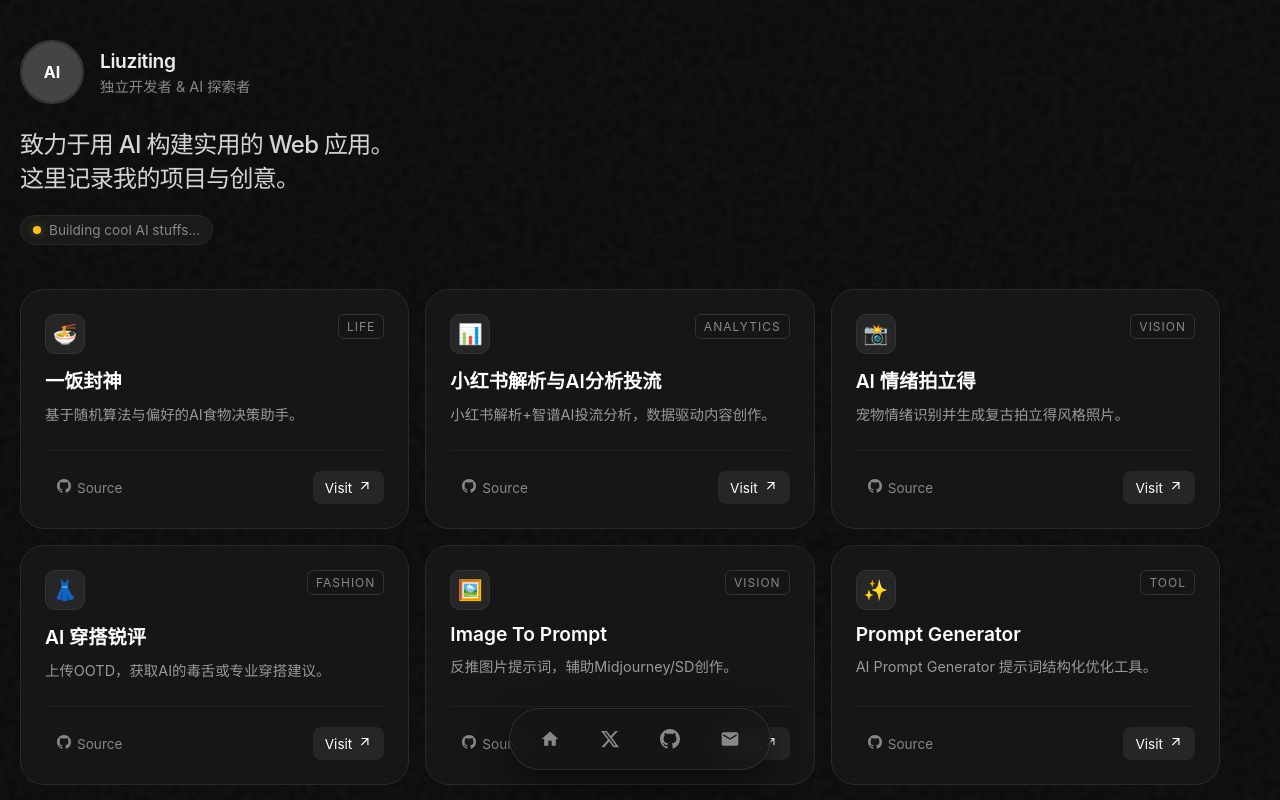
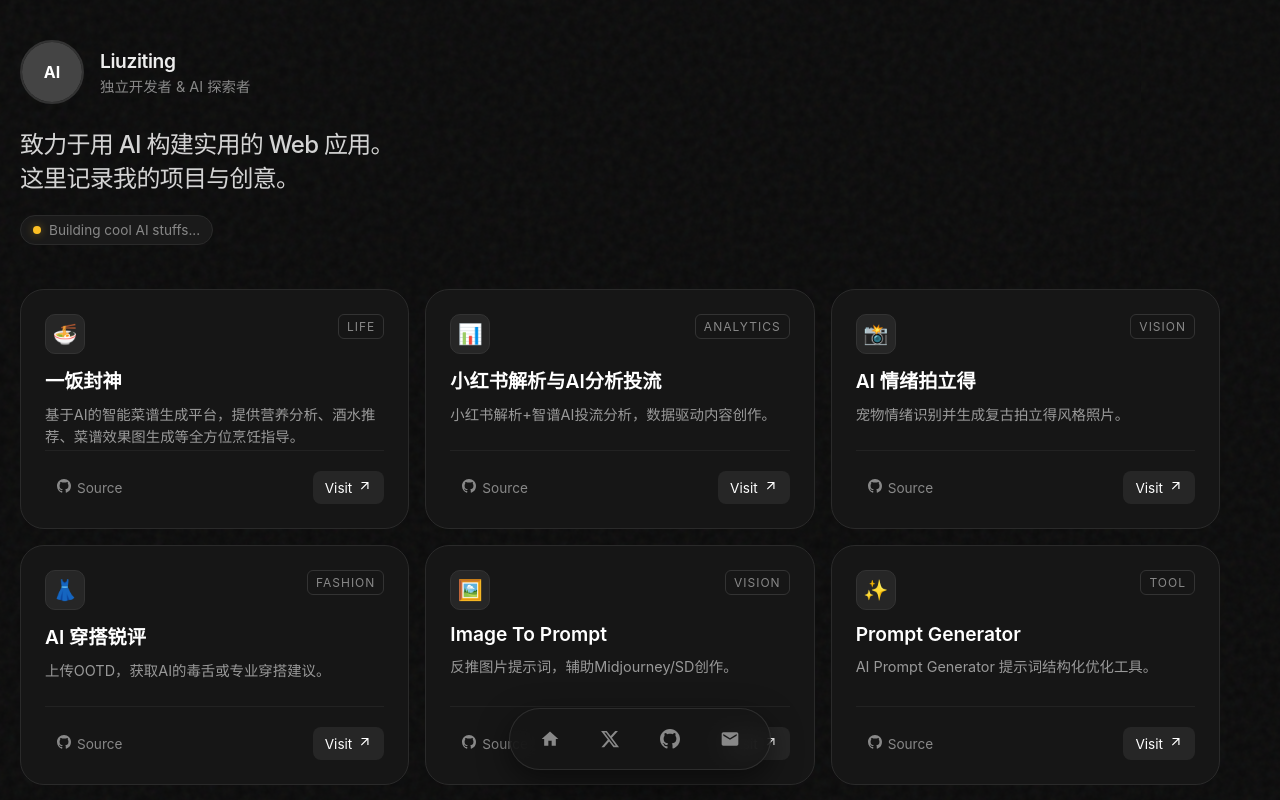
Before and after one commit to liu-ziting/liuziting-blog, a Vue app: page / in a window 1280 px wide. Shown: the top 800 px of the page. Built offline with nearby package versions, Linux system fonts and the light colour scheme.

Commit message:
Update projects.ts

```diff
--- a/src/data/projects.ts
+++ b/src/data/projects.ts
@@ -12,7 +12,7 @@ export const projects: Project[] = [
         title: '一饭封神',
         url: 'https://eat.lz-t.top/',
         github: 'https://github.com/liu-ziting/what-to-eat',
-        desc: '基于随机算法与偏好的AI食物决策助手。',
+        desc: '基于AI的智能菜谱生成平台，提供营养分析、酒水推荐、菜谱效果图生成等全方位烹饪指导。',
         icon: '🍜',
         tag: 'Life'
     },
```
